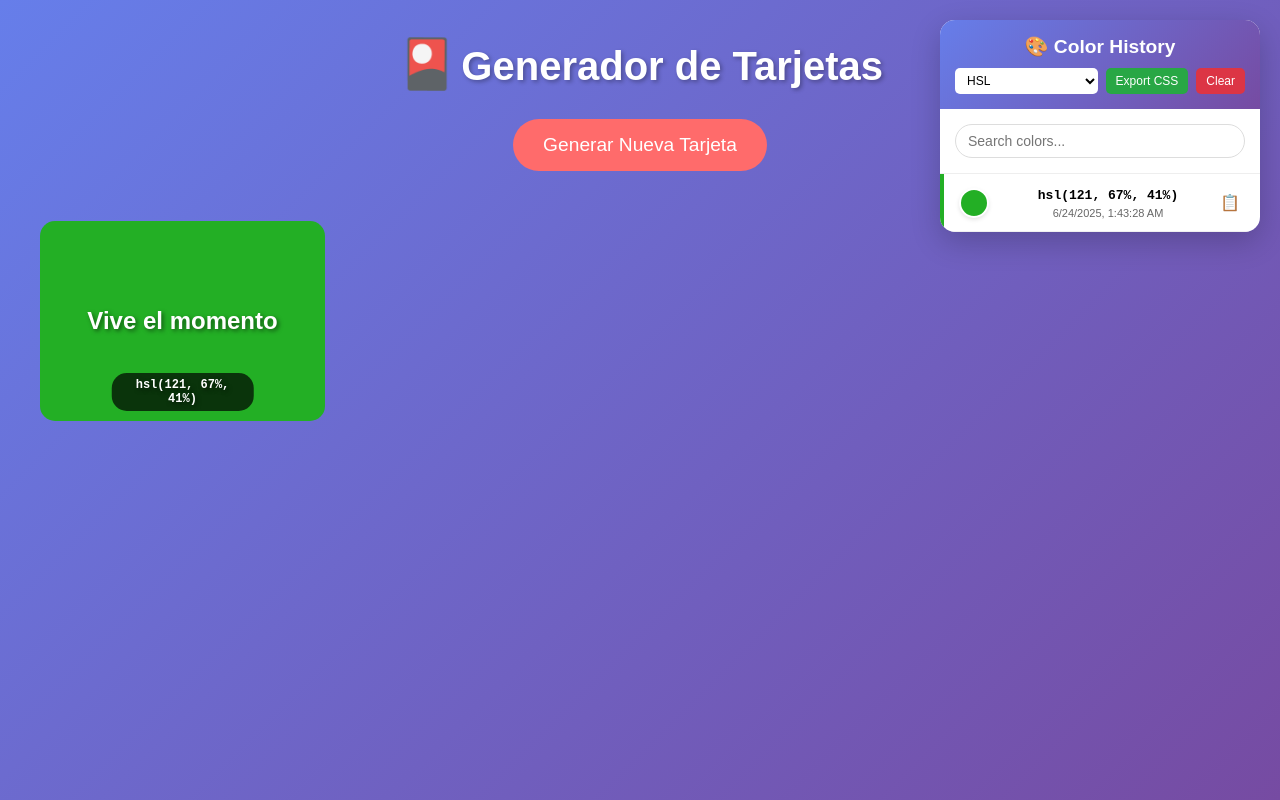
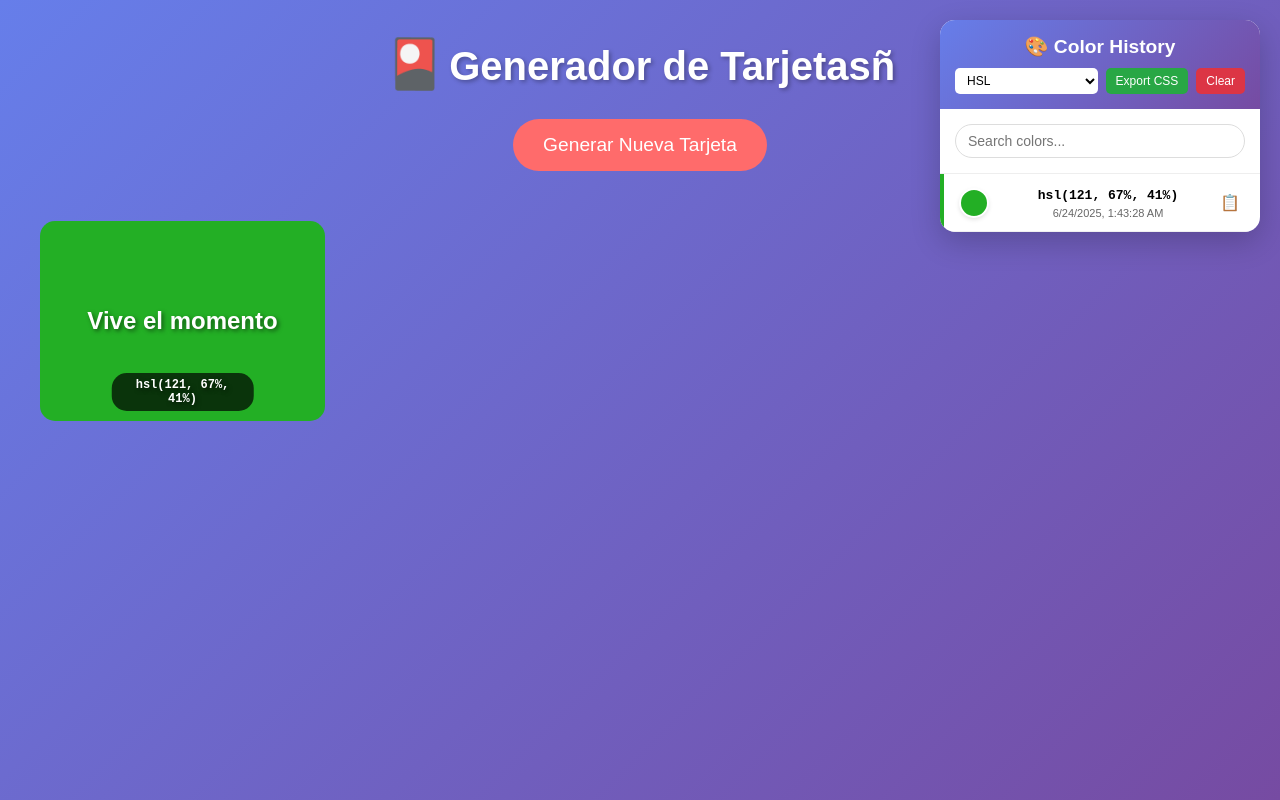
Before and after one commit to wilmarFlorez/hello-actions, a website built with Parcel: page src/index.html in a window 1280 px wide. Built offline with nearby package versions, Linux system fonts and the light colour scheme.

```diff
--- a/src/index.html
+++ b/src/index.html
@@ -13,7 +13,7 @@
             <div class="emoji-card" style="font-size: 3rem; text-align: center; margin: 1rem 0; display: inline-block;">🎴
 
             </div>
-            <h1 style="display: inline-block;"> Generador de Tarjetas</h1>
+            <h1 style="display: inline-block;">Generador de Tarjetasñ</h1>
         </div>
         <button id="generateBtn" class="btn">Generar Nueva Tarjeta</button>
         <div id="cardsContainer" class="cards-container"></div>
```
